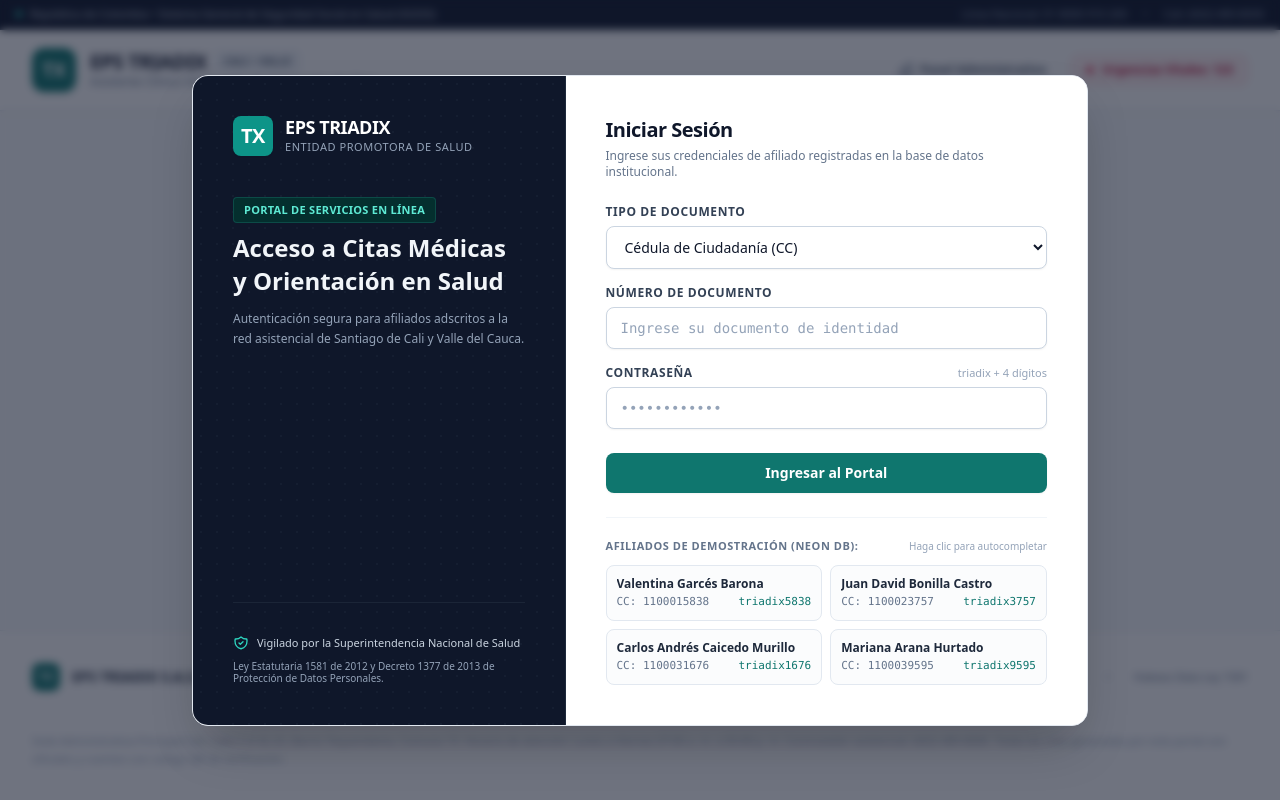
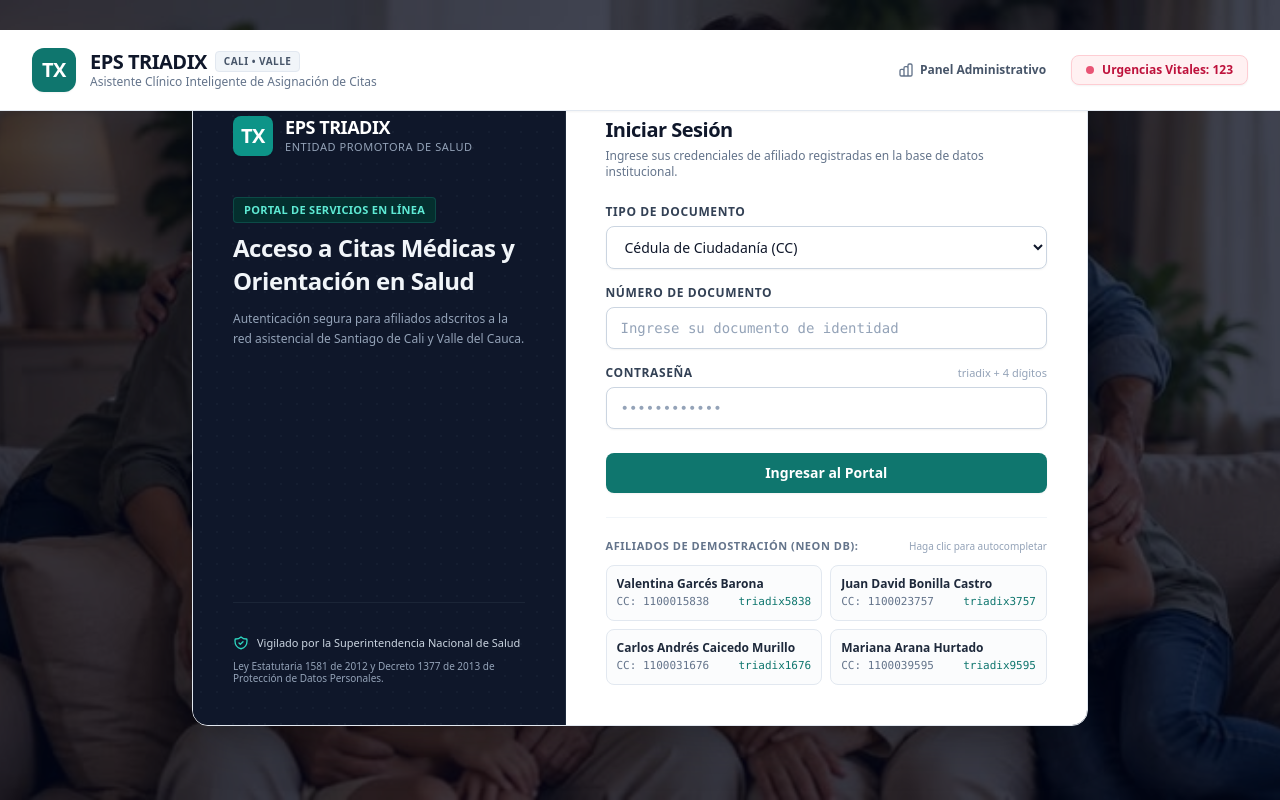
Before and after one commit to Andresfss09/Plataforma-Citas-Medicas-IA-Triadix, a Next.js app: page / in a window 1280 px wide. Built offline with nearby package versions, Linux system fonts and the light colour scheme; no server answers; the database is empty.

Commit message:
style: aplicar fondo de familia feliz en portal y admin, y cambiar tipografia a Plus Jakarta Sans

```diff
--- a/src/app/globals.css
+++ b/src/app/globals.css
@@ -1,3 +1,5 @@
+@import url('https://fonts.googleapis.com/css2?family=Plus+Jakarta+Sans:wght@300;400;500;600;700;800&family=Merriweather:ital,wght@0,300;0,400;0,700;1,300&display=swap');
+
 @tailwind base;
 @tailwind components;
 @tailwind utilities;
@@ -10,13 +12,18 @@
 body {
   color: var(--foreground);
   background: var(--background);
-  font-family: -apple-system, BlinkMacSystemFont, "Segoe UI", Roboto, "Helvetica Neue", Arial, sans-serif;
+  font-family: 'Plus Jakarta Sans', -apple-system, BlinkMacSystemFont, "Segoe UI", Roboto, "Helvetica Neue", Arial, sans-serif;
   text-rendering: optimizeLegibility;
   -webkit-font-smoothing: antialiased;
 }
 
+/* Tipografía de títulos con calidez editorial institucional */
+h1, h2, h3, .font-editorial {
+  letter-spacing: -0.02em;
+}
+
 /* Indicadores de accesibilidad (WCAG 2.1 AA) para navegación con teclado */
 *:focus-visible {
-  outline: 3px solid #1d4ed8;
+  outline: 2px solid #0f766e;
   outline-offset: 2px;
 }
--- a/src/app/layout.tsx
+++ b/src/app/layout.tsx
@@ -78,10 +78,21 @@ export default function RootLayout({
           </div>
         </header>
 
-        {/* Contenido Principal */}
-        <main className="flex-1 max-w-7xl w-full mx-auto px-4 sm:px-6 lg:px-8 py-8 sm:py-10" role="main">
-          {children}
-        </main>
+        {/* Contenido Principal con Fondo Familiar Cálido Institucional */}
+        <div className="flex-1 relative flex flex-col">
+          {/* Capa de imagen de fondo de familia con overlay profesional */}
+          <div
+            className="fixed inset-0 z-0 bg-cover bg-center pointer-events-none opacity-25 filter blur-[0.5px]"
+            style={{ backgroundImage: "url('/fondo-familia.jpg')" }}
+            aria-hidden="true"
+          />
+          {/* Tinte institucional para garantizar contraste WCAG AA */}
+          <div className="fixed inset-0 z-0 bg-gradient-to-b from-slate-50/90 via-slate-50/95 to-slate-100/98 pointer-events-none" aria-hidden="true" />
+
+          <main className="relative z-10 flex-1 max-w-7xl w-full mx-auto px-4 sm:px-6 lg:px-8 py-8 sm:py-10" role="main">
+            {children}
+          </main>
+        </div>
 
         {/* Pie de página institucional */}
         <footer className="border-t border-slate-200 bg-white py-8 text-xs text-slate-500" role="contentinfo">
--- a/src/components/auth/LoginModal.tsx
+++ b/src/components/auth/LoginModal.tsx
@@ -56,8 +56,15 @@ export function LoginModal({ onLoginSuccess }: { onLoginSuccess: (paciente: any)
   };
 
   return (
-    <div className="fixed inset-0 z-50 flex items-center justify-center bg-slate-900/60 backdrop-blur-sm p-4 sm:p-6 overflow-y-auto">
-      <div className="relative w-full max-w-4xl bg-white rounded-2xl shadow-2xl border border-slate-200 overflow-hidden grid lg:grid-cols-12 min-h-[580px]">
+    <div className="fixed inset-0 z-50 flex items-center justify-center p-4 sm:p-6 overflow-y-auto">
+      {/* Fondo de pantalla completa con la imagen de la familia y overlay oscuro elegante */}
+      <div
+        className="fixed inset-0 bg-cover bg-center pointer-events-none"
+        style={{ backgroundImage: "url('/fondo-familia.jpg')" }}
+      />
+      <div className="fixed inset-0 bg-slate-950/75 backdrop-blur-xs pointer-events-none" />
+
+      <div className="relative z-10 w-full max-w-4xl bg-white/98 backdrop-blur-md rounded-2xl shadow-2xl border border-slate-200 overflow-hidden grid lg:grid-cols-12 min-h-[580px]">
 
         {/* Panel Izquierdo: Branding Corporativo EPS TRIADIX */}
         <div className="lg:col-span-5 bg-slate-900 text-white p-8 sm:p-10 flex flex-col justify-between relative overflow-hidden border-b lg:border-b-0 lg:border-r border-slate-800">
```
Also changed, not shown: public/fondo-familia.jpg (added), src/app/api/admin/reportes/route.ts (line endings or trailing spaces), src/components/admin/AdminReportesFiltro.tsx (line endings or trailing spaces).
